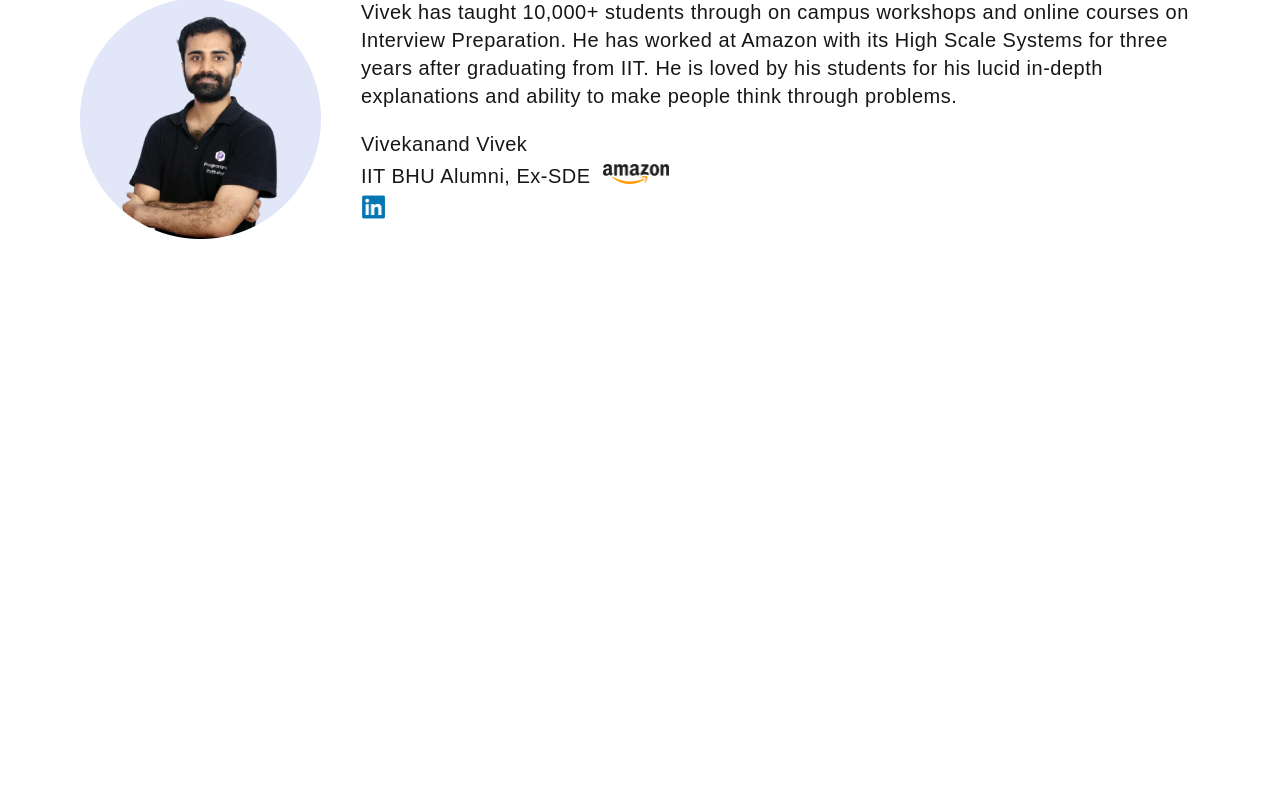
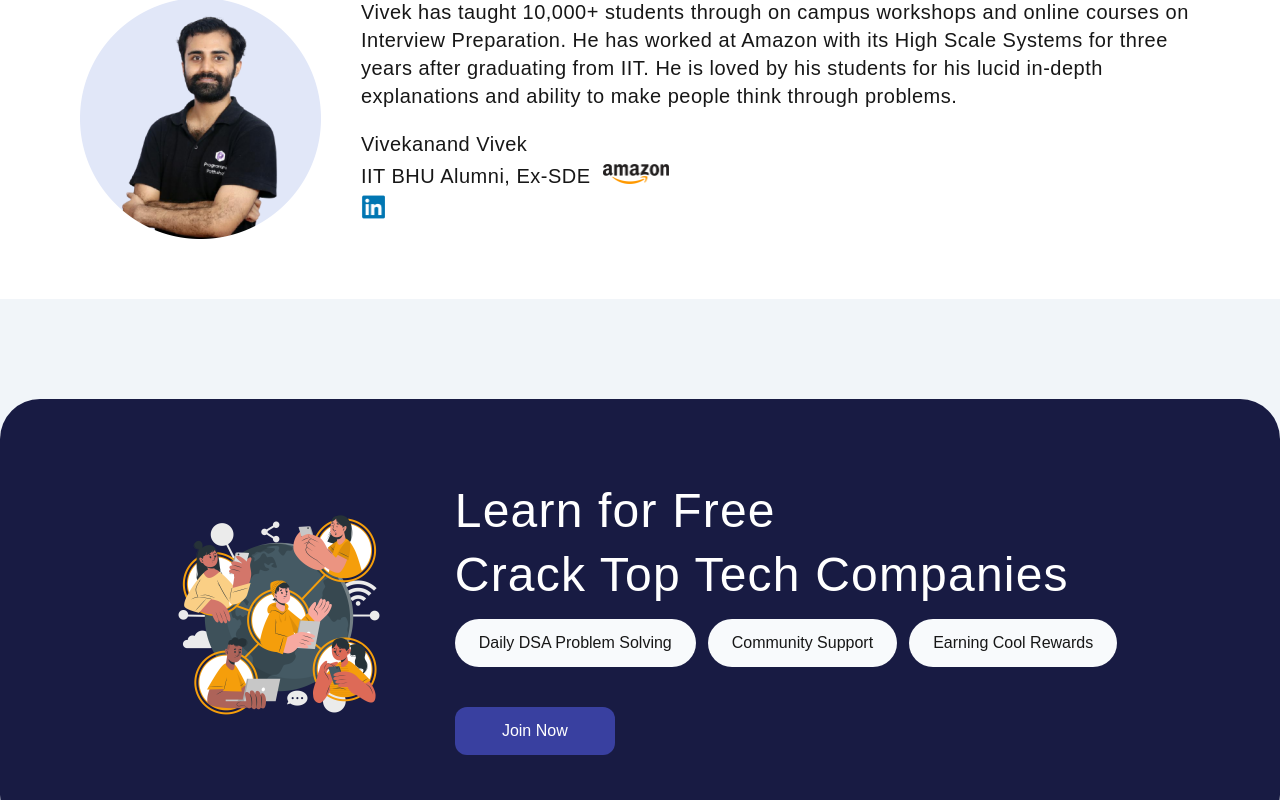
Before and after one commit to Sameer764/ppa-frontend-landing-page, a Next.js app: page / in a window 1280 px wide. Shown: the part 11200-12000 px from the top of the page. Before the commit the page ends 11499 px from the top, so only its background shows below. Built offline with nearby package versions, Linux system fonts and the light colour scheme.

Commit message:
community-banner desktop

```diff
--- a/app/page.js
+++ b/app/page.js
@@ -1,4 +1,5 @@
 import Banner from "@/components/Banner/Banner";
+import CommunityBanner from "@/components/CommunityBanner/CommunityBanner";
 import CompanyBanner from "@/components/CompanyBanner/CompanyBanner";
 import CourseSection from "@/components/CourseSection/CourseSection";
 import FeatureSection from "@/components/FeatureSection/FeatureSection";
@@ -24,6 +25,7 @@ export default function Home() {
       {/* <LearningPlans/> */}
       <StoriesSection/>
       <Instructor/>
+      <CommunityBanner/>
     </>
   );
 }
--- /dev/null
+++ b/components/CommunityBanner/CommunityBanner.js
@@ -0,0 +1,33 @@
+import React from 'react'
+import Image from 'next/image'
+import BannerImg from'../../resources/images/community-banner-img.png'
+
+function CommunityBanner() {
+  return (
+    <div className='bg-[#F1F5F9] py-[100px]'>
+        <div className='bg-[#181B43] py-[80px] rounded-[40px] flex justify-center items-center gap-[60px] max-w-[1312px] mx-auto'>
+            <div className='max-w-[232px] max-h-[232px]'>
+                <Image src={BannerImg} alt='banner-img'/>
+            </div>
+            <div className='max-w-[690px]'>
+                <h2 className='text-[48px] leading-[64px] tracking-wide text-[#ffffff]'>Learn for Free</h2>
+                <h2 className='text-[48px] leading-[64px] tracking-wide text-[#ffffff]'>Crack Top Tech Companies</h2>
+                <div className='flex gap-[12px] mt-[12px]'>
+                    <div className='bg-[#f8fafc] py-[12px] px-[24px] rounded-[32px]'>
+                         Daily DSA Problem Solving
+                    </div>
+                    <div className='bg-[#f8fafc] py-[12px] px-[24px] rounded-[32px]'>
+                        Community Support
+                    </div>
+                    <div className='bg-[#f8fafc] py-[12px] px-[24px] rounded-[32px]'>
+                        Earning Cool Rewards
+                    </div>
+                </div>
+                <button className='mt-[40px] w-[160px] bg-[#3940a0] py-[12px] text-[#ffffff] rounded-[12px]'>Join Now</button>
+            </div>
+        </div>
+    </div>
+  )
+}
+
+export default CommunityBanner
```
Also changed, not shown: resources/images/community-banner-img.png (added).
